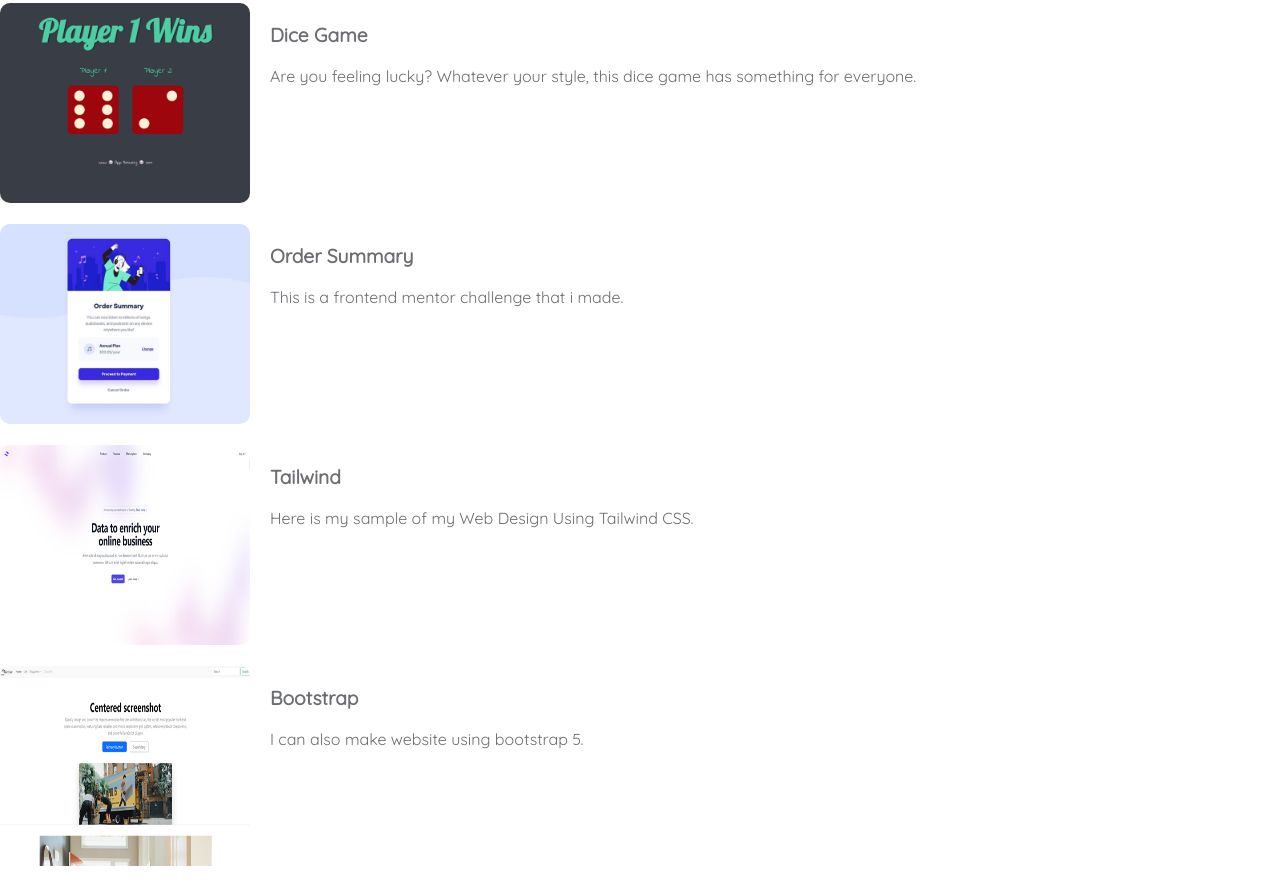
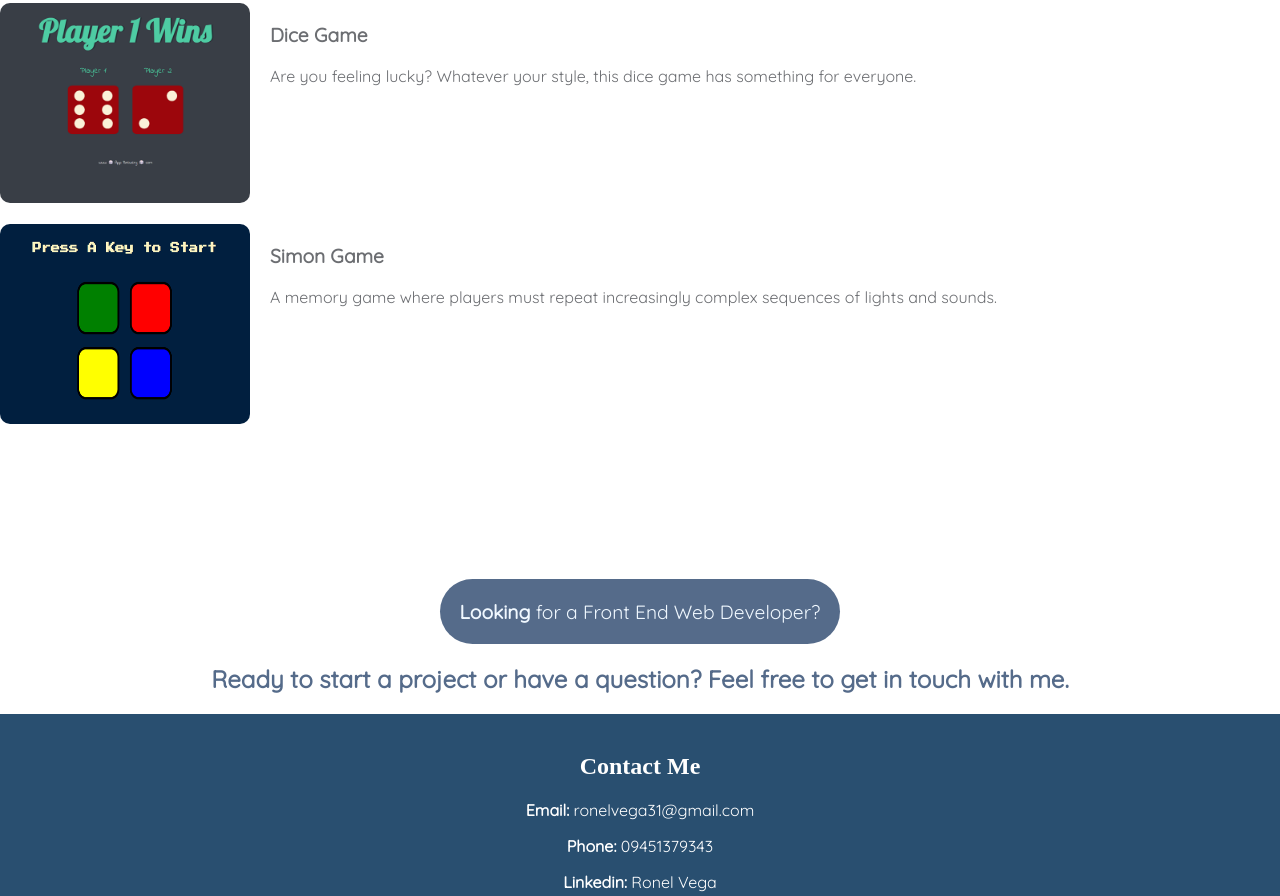
Before and after one commit to vegaronel/portfolio-ronel, a plain HTML site: page index.html in a window 1280 px wide. Shown: the part 1704-2600 px from the top of the page. Drawn offline with nearby package versions, Linux system fonts and the light colour scheme; a web font is replaced by a local one.

Commit message:
remove other projects

```diff
--- a/index.html
+++ b/index.html
@@ -185,47 +185,26 @@
             </div>
           </a>
 
-          <a href="https://ronelvega19.github.io/frontendmentor-challenge-5/">
+          <a href="https://ronelvega19.github.io/simon-game/">
             <div class="project-card">
               <div class="project-image">
-                <img class="drum-image" src="images/orders.png" alt="" />
+                <img class="drum-image" src="images/simon.png" alt="" />
               </div>
+
               <div class="info">
-                <p class="txt-title">Order Summary</p>
+                <p class="txt-title">Simon Game</p>
                 <p class="txt">
-                  This is a frontend mentor challenge that i made.
+                  A memory game where players must repeat increasingly complex sequences of lights and sounds.
                 </p>
               </div>
             </div>
           </a>
 
-          <a href="https://ronelvega19.github.io/tailwind-css-sample/">
-            <div class="project-card">
-              <div class="project-image">
-                <img class="drum-image" src="images/tailwind.png" alt="" />
-              </div>
 
-              <div class="info">
-                <p class="txt-title">Tailwind</p>
-                <p class="txt">
-                  Here is my sample of my Web Design Using Tailwind CSS.
-                </p>
-              </div>
-            </div>
-          </a>
 
-          <a href="https://ronelvega19.github.io/bootstrap-sample/">
-            <div class="project-card">
-              <div class="project-image">
-                <img class="drum-image" src="images/bootstrap.png" alt="" />
-              </div>
 
-              <div class="info">
-                <p class="txt-title">Bootstrap</p>
-                <p class="txt">I can also make website using bootstrap 5.</p>
-              </div>
-            </div>
-          </a>
+
+
         </div>
       </section>
 
```
Also changed, not shown: images/simon.png (added).
